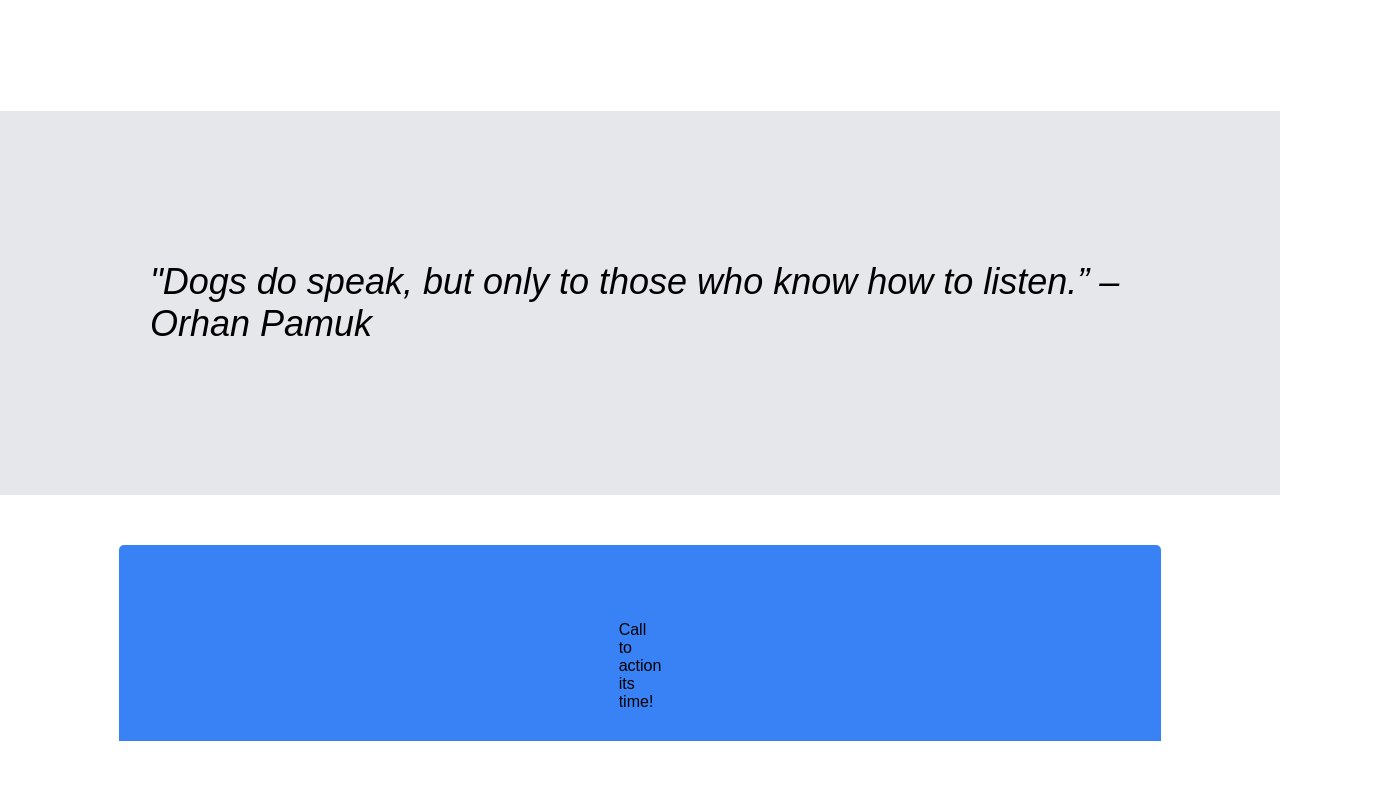
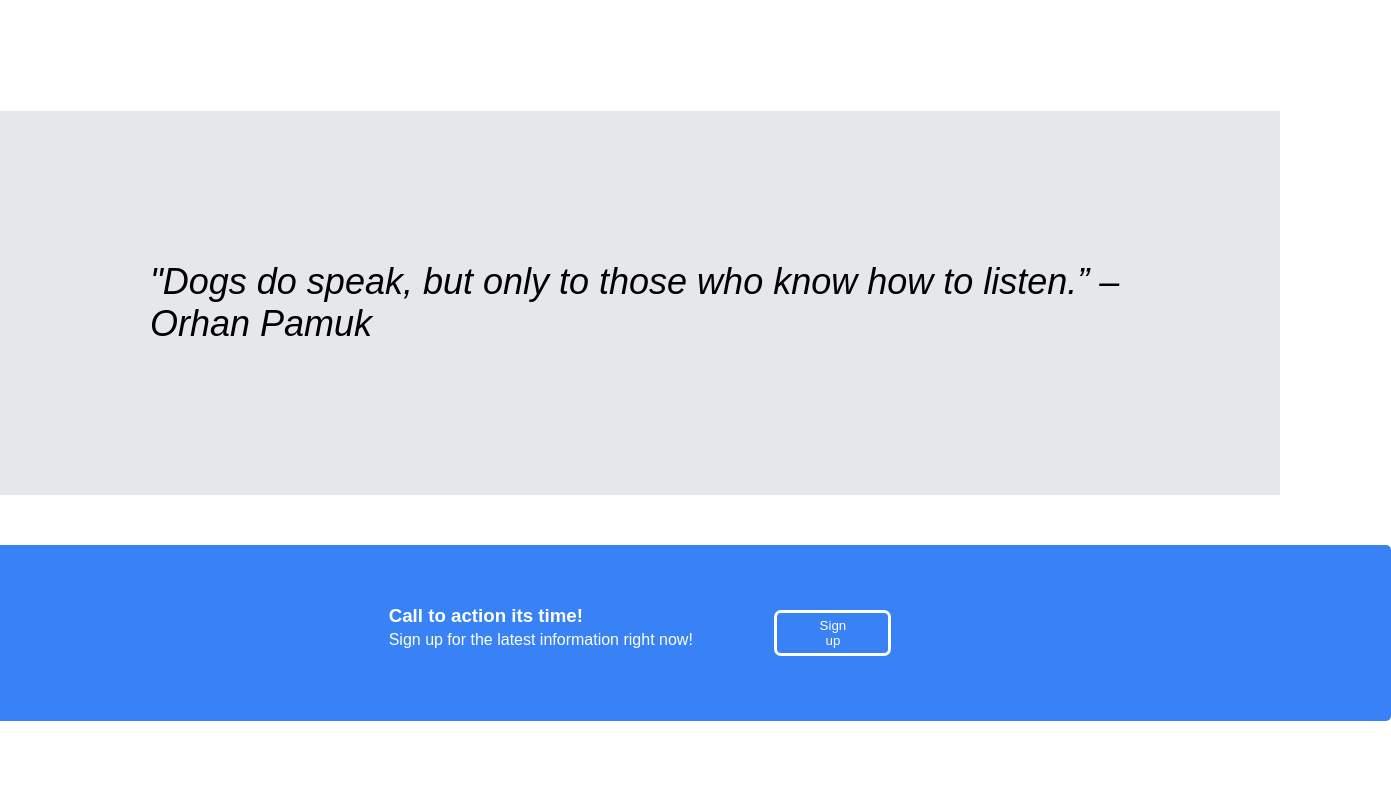
Before and after one commit to randistella/odin-landing-page, a plain HTML site: page index.html in a window 1280 px wide. Shown: the part 784-1574 px from the top of the page, 1391 px wide, since content can reach past the window. Drawn offline with Linux system fonts and the light colour scheme.

Commit message:
html/css structure done

```diff
--- a/index.html
+++ b/index.html
@@ -51,7 +51,11 @@
   <div class="quote"><p>"Dogs do speak, but only to those who know how to listen.” –Orhan Pamuk</p></div>
 </div>
 <div class="call-container">
-  <div class="blue-box">Call to action its time!</div>
+  <div class="blue-box">
+    <div class="call-quote"><h3>Call to action its time!</h3><br>
+    Sign up for the latest information right now!</div>
+    <div class="button-box"><button class="button-two" type="button">Sign up</button></div>
+  </div>
 </div>
 
 
--- a/landing.css
+++ b/landing.css
@@ -143,7 +143,24 @@ img.photo {
 .blue-box {
     background-color: #3882F6;
     margin: 50px 200px;
-    padding: 76px 500px;
+    padding: 65px 500px;
     display: flex;
-    align-items: center;
-    border-radius: 5px; }
+    border-radius: 5px;
+    color: white;
+}
+.call-quote {
+    width: 400px;
+    line-height: 12px;
+}
+
+.button-box {
+    width: auto;
+    height: auto;
+}
+
+.button-two {
+    background-color: #3882F6;
+    color: white;
+    border: solid;
+    padding: 5px 35px;
+    border-radius: 7px; }
```
